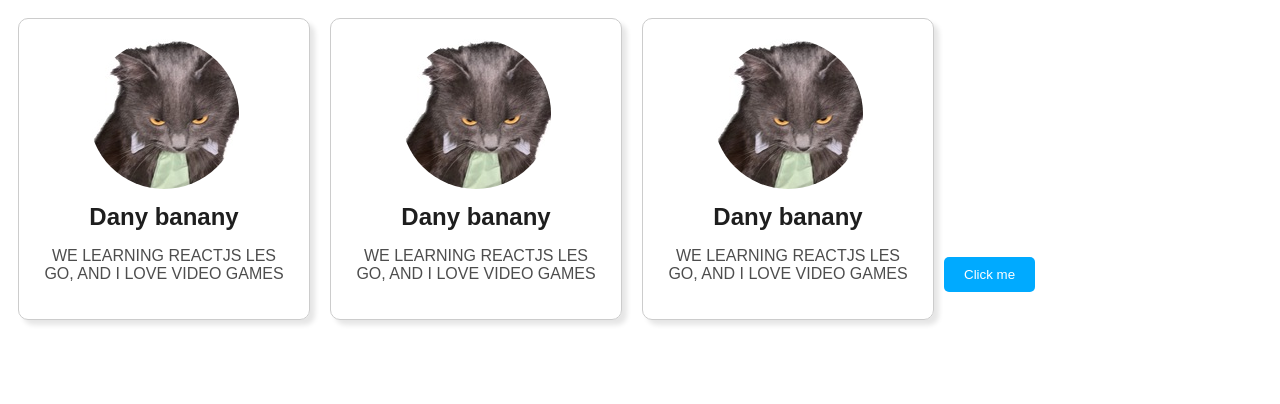
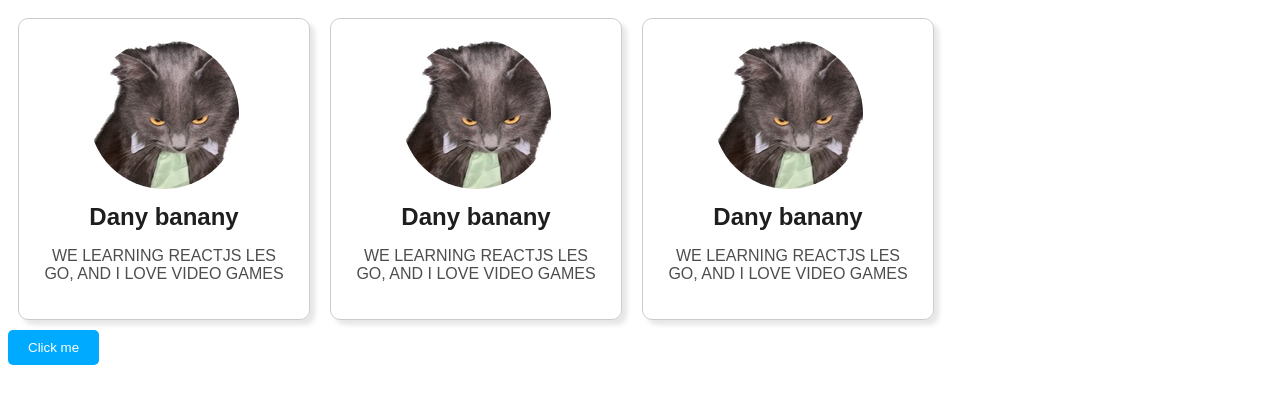
Before and after one commit to DaniahAbukabeer/REACTJS, a React (Vite) app in the folder my-react-app/: page / in a window 1280 px wide. Shown: the top 404 px of the page. Built offline with nearby package versions, Linux system fonts and the light colour scheme.

Commit message:
done with the third part, learned the three diffrent types of styling

```diff
--- a/my-react-app/src/App.jsx
+++ b/my-react-app/src/App.jsx
@@ -1,6 +1,6 @@
 import Card from "./Card"
 import Header from './Header';
-import Button from "./Button/Button";
+import Button from "./Button";
 function App() {
   return (
   <div>
--- /dev/null
+++ b/my-react-app/src/Button.jsx
@@ -0,0 +1,19 @@
+
+function Button(){
+
+    const styles = {
+            backgroundColor: "hsl(200, 100%, 50%)",
+            color: "white",
+            padding: "10px 20px",
+            borderRadius: "5px",
+            border: "none",
+            cursor: "pointer",
+            display: "block",
+    }
+
+    return (
+        <button style={styles}>Click me</button>
+    );
+}
+
+export default Button
--- a/my-react-app/src/Button/Button.jsx
+++ /dev/null
@@ -1,10 +0,0 @@
-import styles from './Button.module.css'
-
-function Button(){
-
-    return (
-        <button className={styles.button}>Click me</button>
-    );
-}
-
-export default Button
--- a/my-react-app/src/Button/Button.module.css
+++ /dev/null
@@ -1,8 +0,0 @@
-.button {
-    background-color: hsl(200, 100%, 50%);
-    color: white;
-    padding: 10px 20px;
-    border-radius: 5px;
-    border: none;
-    cursor: pointer;
-  }
```
Also changed, not shown: my-react-app/notes/stylereactComponents.txt.
